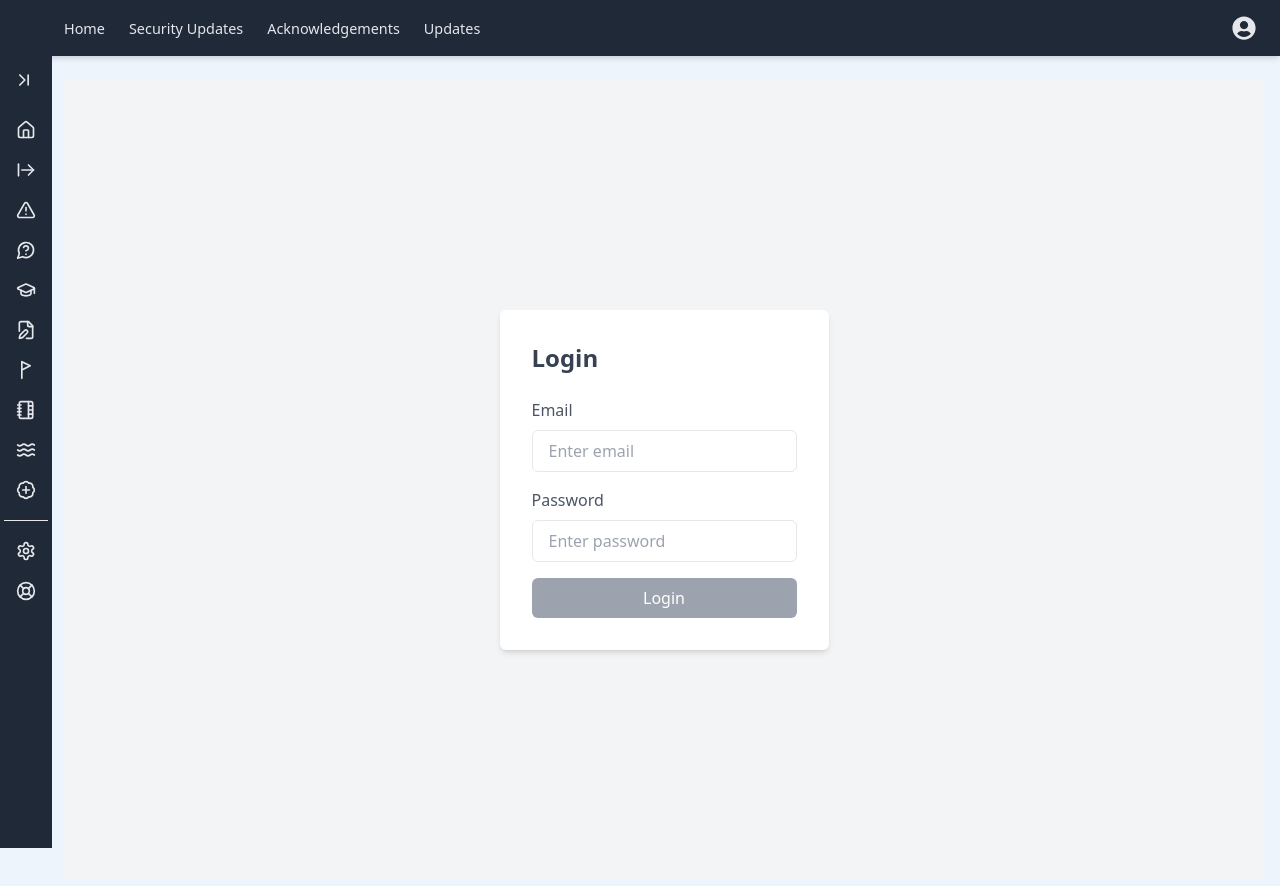
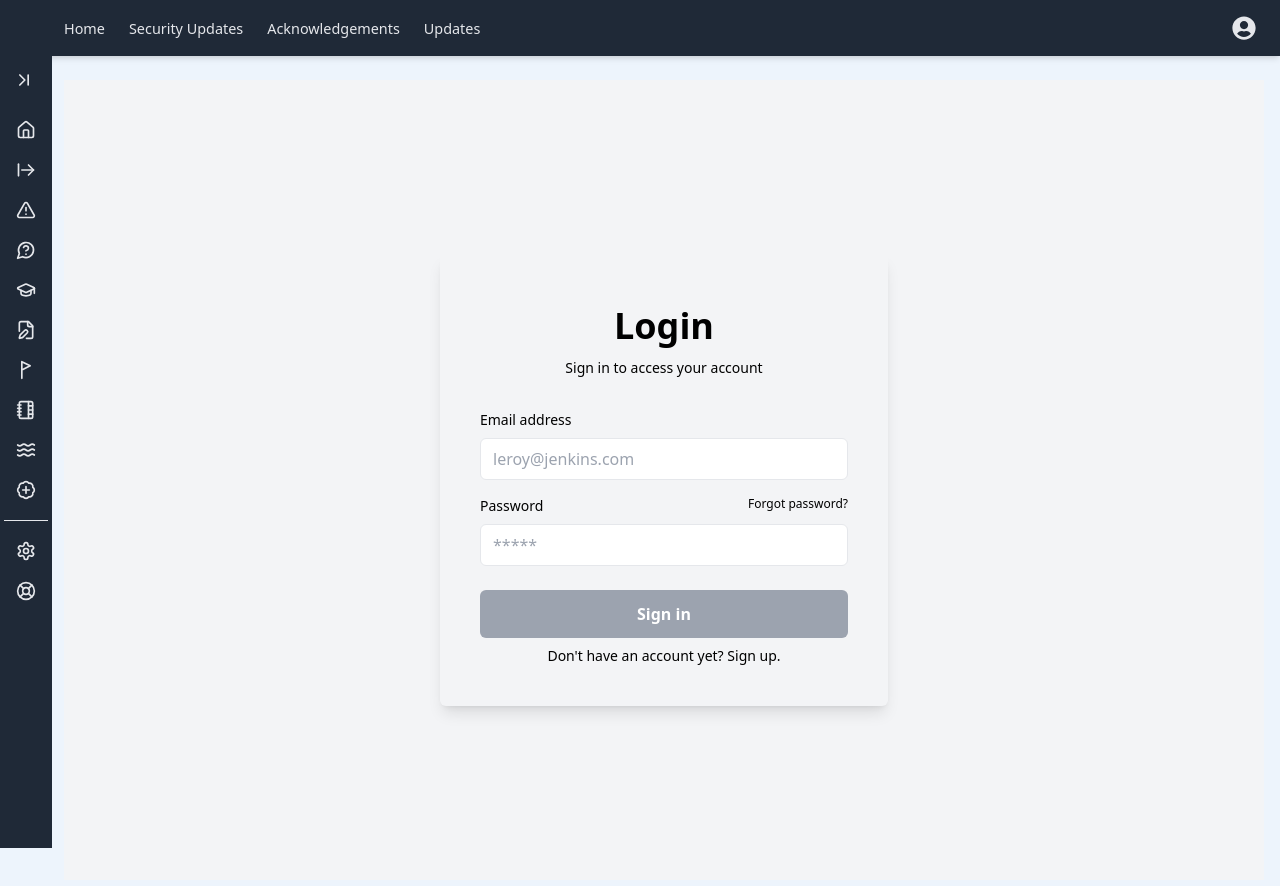
Before and after one commit to itsmanik/oem-vulnerabilities-frontend, a React (Vite) app: page /login in a window 1280 px wide. Shown: the top 886 px of the page. Built offline with nearby package versions, Linux system fonts and the light colour scheme; what @radix-ui/themes would draw is missing.

Commit message:
changed login

```diff
--- a/src/components/Auth/Login.jsx
+++ b/src/components/Auth/Login.jsx
@@ -1,18 +1,16 @@
 import React, { useState } from 'react';
 import { useNavigate } from 'react-router-dom'; // Import useNavigate for navigation
 import axiosInstance from '../../axios'; // Import your axios instance
-import EmailInputWithOTP from './login/EmailInputWithOTP';
 
 const Login = () => {
   const [email, setEmail] = useState('');
   const [password, setPassword] = useState('');
-  const [isOtpVerified, setIsOtpVerified] = useState(false);
   const [isLoading, setIsLoading] = useState(false);
   const [errorMessage, setErrorMessage] = useState('');
   const navigate = useNavigate(); // React Router's navigate hook
 
   const handleLogin = async (e) => {
-    e.preventDefault();
+    e.preventDefault(); // Prevent the form from reloading the page
     setIsLoading(true);
     setErrorMessage('');
 
@@ -23,7 +21,7 @@ const Login = () => {
       // Save the token in localStorage
       localStorage.setItem('access_token', access_token);
 
-      // Navigate to home page
+      // Navigate to the home page
       navigate('/');
       console.log(`Welcome ${user.username}!`); // Optional: Debug or log the user data
     } catch (error) {
@@ -35,44 +33,81 @@ const Login = () => {
   };
 
   return (
-    <div className="flex flex-col items-center justify-center h-screen bg-gray-100">
-      <form onSubmit={handleLogin} className="bg-white p-8 shadow-md rounded-md">
-        <h2 className="text-2xl font-bold mb-6 text-gray-700">Login</h2>
-
-        <EmailInputWithOTP
-          email={email}
-          setEmail={setEmail}
-          isOtpVerified={isOtpVerified}
-          setIsOtpVerified={setIsOtpVerified}
+    <div className="flex items-center justify-center min-h-screen bg-gray-100 dark:bg-white-900">
+      <div className="flex flex-col w-full max-w-md shadow-lg p-6 rounded-md sm:p-10 dark:bg-gray-50 dark:text-gray-800">
+        <div className="mb-8 text-center">
+          <h1 className="my-3 text-4xl font-bold">Login</h1>
+          <p className="text-sm dark:text-gray-600">Sign in to access your account</p>
+        </div>
+        <form onSubmit={handleLogin} className="space-y-6">
+          <div className="space-y-4">
+            <div>
+              <label htmlFor="email" className="block mb-2 text-sm">
+                Email address
+              </label>
+              <input
+                type="email"
+                name="email"
+                id="email"
+                value={email}
+                onChange={(e) => setEmail(e.target.value)}
+                placeholder="leroy@jenkins.com"
+                className="w-full px-3 py-2 border rounded-md dark:border-gray-300 dark:bg-gray-50 dark:text-gray-800"
               />
-
-        <div className="mb-4">
-          <label className="block text-gray-600 mb-2">Password</label>
+            </div>
+            <div>
+              <div className="flex justify-between mb-2">
+                <label htmlFor="password" className="text-sm">
+                  Password
+                </label>
+                <a
+                  rel="noopener noreferrer"
+                  href="#"
+                  className="text-xs hover:underline dark:text-gray-600"
+                >
+                  Forgot password?
+                </a>
+              </div>
               <input
                 type="password"
+                name="password"
+                id="password"
                 value={password}
                 onChange={(e) => setPassword(e.target.value)}
-            placeholder="Enter password"
-            className="w-full px-4 py-2 border rounded-md focus:outline-none focus:ring focus:ring-blue-200"
+                placeholder="*****"
+                className="w-full px-3 py-2 border rounded-md dark:border-gray-300 dark:bg-gray-50 dark:text-gray-800"
               />
             </div>
-
+          </div>
           {errorMessage && (
-          <p className="mb-4 text-red-500 text-sm">{errorMessage}</p>
+            <p className="text-red-500 text-sm text-center">{errorMessage}</p>
           )}
-
+          <div className="space-y-2">
             <button
               type="submit"
-          disabled={!email || !password || !isOtpVerified || isLoading}
-          className={`w-full py-2 rounded-md text-white ${
-            email && password && isOtpVerified && !isLoading
-              ? 'bg-blue-500 hover:bg-blue-600'
-              : 'bg-gray-400 cursor-not-allowed'
+              disabled={isLoading || !email || !password}
+              className={`w-full px-8 py-3 font-semibold rounded-md text-white ${
+                isLoading || !email || !password
+                  ? 'bg-gray-400 cursor-not-allowed'
+                  : 'bg-navColor hover:bg-darkNavColor'
               }`}
             >
-          {isLoading ? 'Logging in...' : 'Login'}
+              {isLoading ? 'Signing in...' : 'Sign in'}
             </button>
+            <p className="px-6 text-sm text-center dark:text-gray-600">
+              Don't have an account yet?{' '}
+              <a
+                rel="noopener noreferrer"
+                href="#"
+                className="hover:underline dark:text-violet-600"
+              >
+                Sign up
+              </a>
+              .
+            </p>
+          </div>
         </form>
+      </div>
     </div>
   );
 };
--- a/tailwind.config.js
+++ b/tailwind.config.js
@@ -5,6 +5,7 @@ export default {
     extend: {
       colors: {
         navColor: "#1f2937",
+        darkNavColor: "#101824"
       },
     },
   },
```
Lines whose indentation alone changed are shown as unchanged.
